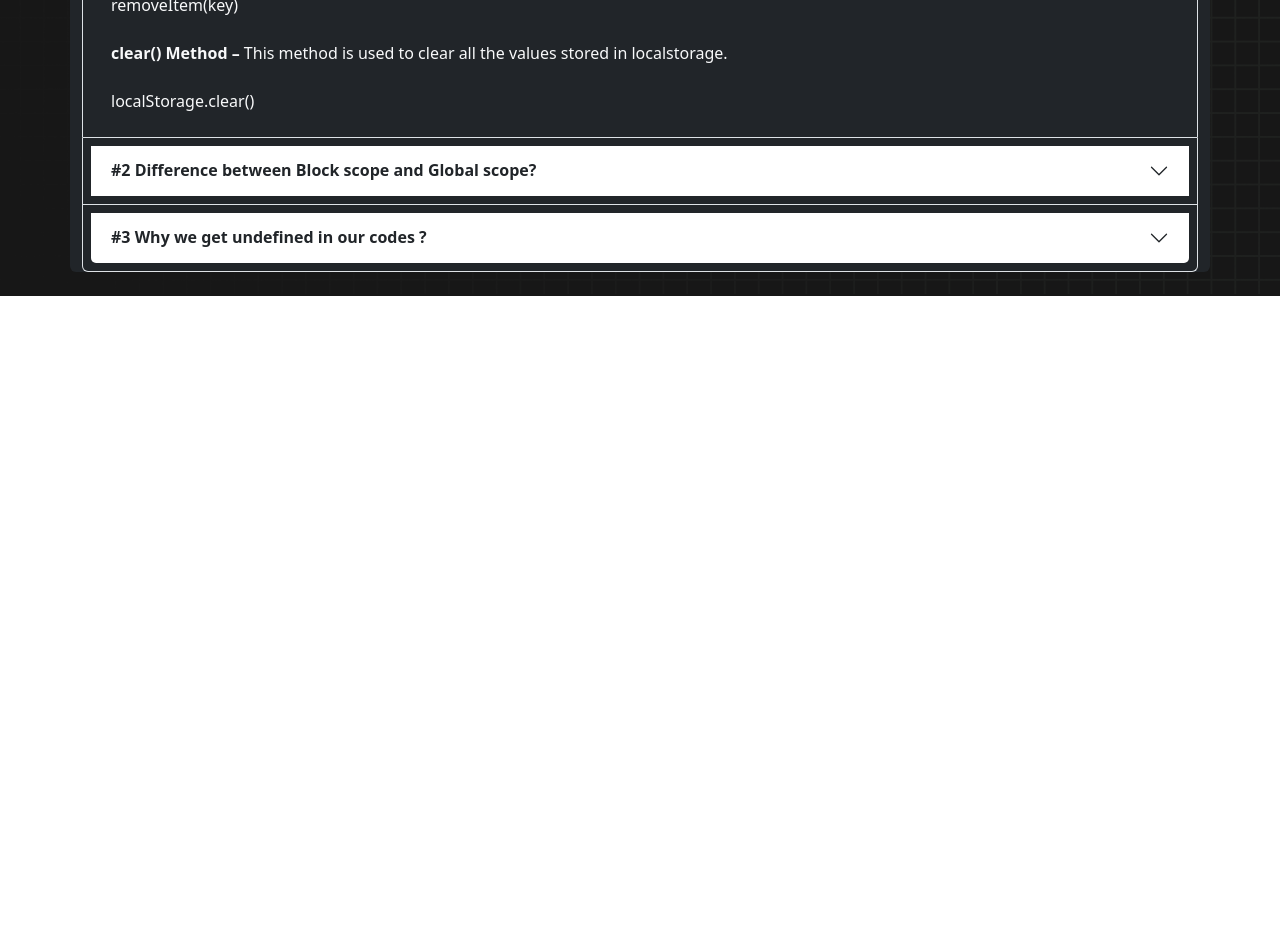
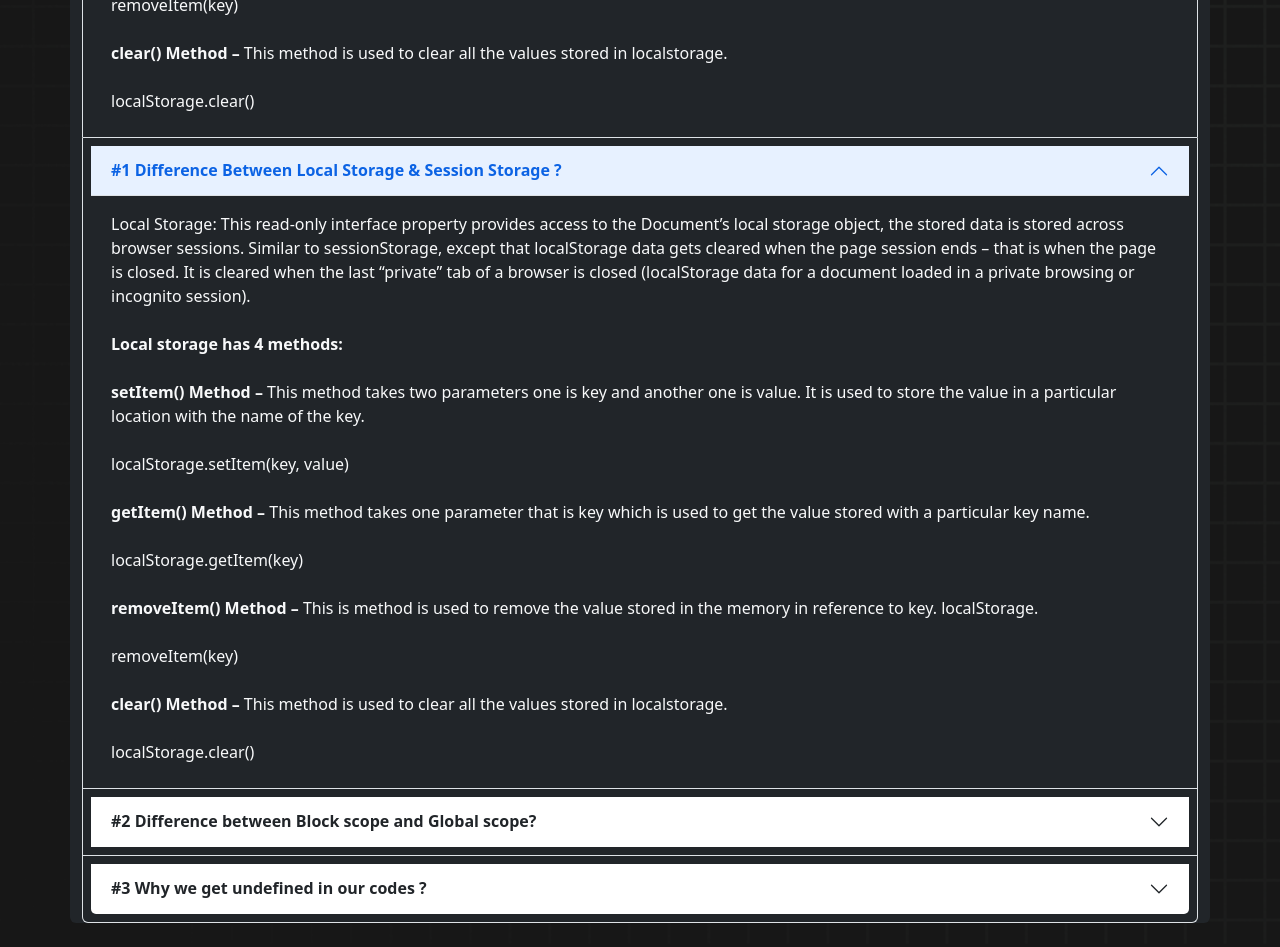
Before and after one commit to iratul010/monster-debug, a plain HTML site: page blog.html in a window 1280 px wide. Shown: the part 680-1627 px from the top of the page. Before the commit the page ends 976 px from the top, so only its background shows below. Drawn offline with nearby package versions, Linux system fonts and the light colour scheme.

Commit message:
result position

```diff
--- a/blog.html
+++ b/blog.html
@@ -77,6 +77,56 @@
               </div>
             </div>
           </div>
+          <!-- start -->
+          <div class="accordion-item p-2 bg-dark text-light">
+            <h2 class="accordion-header" id="panelsStayOpen-headingOne">
+              <button
+                class="accordion-button"
+                type="button"
+                data-bs-toggle="collapse"
+                data-bs-target="#panelsStayOpen-collapseOne"
+                aria-expanded="true"
+                aria-controls="panelsStayOpen-collapseOne"
+              >
+                #1 Difference Between Local Storage & Session Storage ?
+              </button>
+            </h2>
+            <div
+              id="panelsStayOpen-collapseOne"
+              class="accordion-collapse collapse show"
+              aria-labelledby="panelsStayOpen-headingOne"
+            >
+              <div class="accordion-body">
+                Local Storage: This read-only interface property provides access to the Document’s local storage object, the
+                stored data is stored across browser sessions. Similar to sessionStorage, except that localStorage data gets
+                cleared when the page session ends – that is when the page is closed. It is cleared when the last “private” tab of
+                a browser is closed (localStorage data for a document loaded in a private browsing or incognito session).
+                <br />
+                <br />
+                <strong> Local storage has 4 methods:</strong> <br />
+                <br />
+                <strong> setItem() Method – </strong> This method takes two parameters one is key and another one is value. It is
+                used to store the value in a particular location with the name of the key. <br />
+                <br />
+                localStorage.setItem(key, value) <br />
+                <br />
+                <strong> getItem() Method – </strong> This method takes one parameter that is key which is used to get the value
+                stored with a particular key name. <br />
+                <br />
+                localStorage.getItem(key) <br />
+                <br />
+                <strong> removeItem() Method – </strong> This is method is used to remove the value stored in the memory in
+                reference to key. localStorage. <br />
+                <br />
+                removeItem(key) <br />
+                <br />
+                <strong>clear() Method – </strong> This method is used to clear all the values stored in localstorage. <br />
+                <br />
+                localStorage.clear()
+              </div>
+            </div>
+          </div>
+          <!-- end -->
           <div class="accordion-item p-2 bg-dark text-light">
             <h2 class="accordion-header" id="panelsStayOpen-headingTwo">
               <button
--- a/styles.css
+++ b/styles.css
@@ -59,8 +59,8 @@ body {
 }
 #result {
   position: fixed;
-  top: 10%;
-  left: 10%;
+  top: 50%;
+  left: 50%;
   transform: translate(-50%, -50%);
   height: 250px;
   width: 400px;
```
